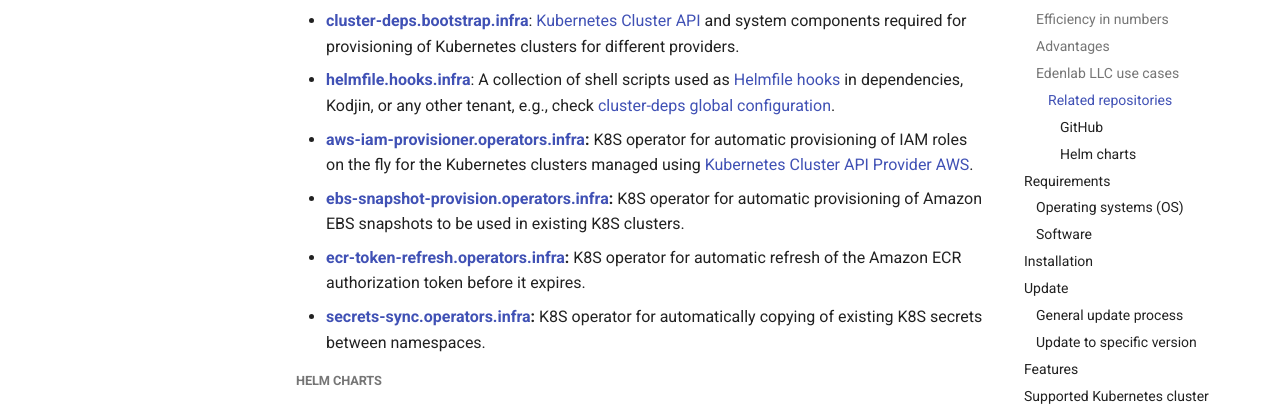
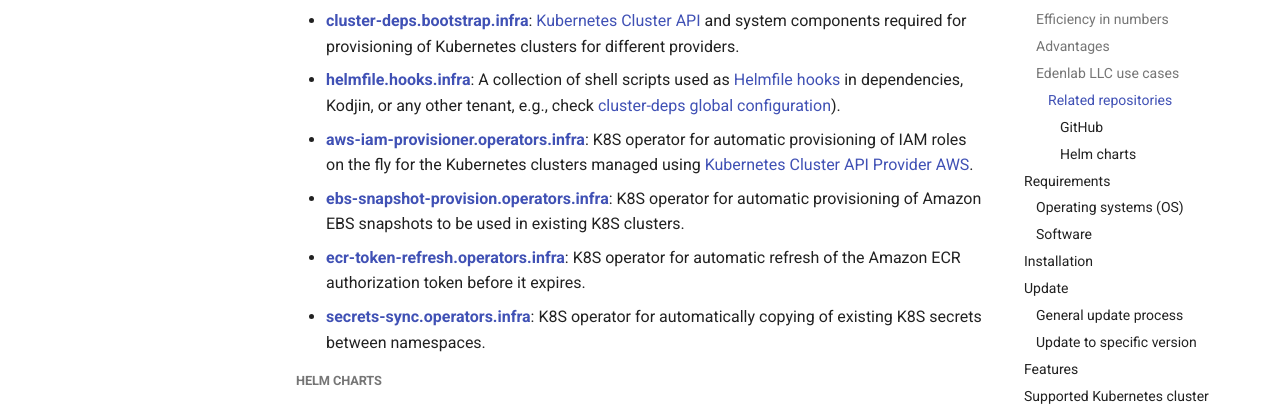
Before and after one commit to edenlabllc/rmk, an MkDocs documentation site: the page built from docs/index.md, in a window 1280 px wide and 900 px high, scrolled down 4239 px. Shown: the part 164-570 px from the top of the window. Built offline with MkDocs 1.6.1 and Material for MkDocs 9.7.7, drawn with Linux system fonts in a browser that asks for light colours; emoji names are drawn with the system emoji font; comment, search, counter and statistics services are not loaded; the version menu is left out.

```diff
--- a/docs/index.md
+++ b/docs/index.md
@@ -172,15 +172,15 @@ standard [GitLab Flow](https://about.gitlab.com/topics/version-control/what-is-g
   A collection of shell scripts used as [Helmfile hooks](https://helmfile.readthedocs.io/en/latest/#hooks) in
   dependencies, Kodjin, or any other tenant,
   e.g.,
-  check [cluster-deps global configuration](https://github.com/edenlabllc/cluster-deps.bootstrap.infra/blob/develop/etc/deps/develop/globals.yaml.gotmpl#L16).
-- **[aws-iam-provisioner.operators.infra](https://github.com/edenlabllc/aws-iam-provisioner.operators.infra):** K8S
+  check [cluster-deps global configuration](https://github.com/edenlabllc/cluster-deps.bootstrap.infra/blob/develop/etc/deps/develop/globals.yaml.gotmpl#L16)).
+- **[aws-iam-provisioner.operators.infra](https://github.com/edenlabllc/aws-iam-provisioner.operators.infra)**: K8S
   operator for automatic provisioning of IAM roles on the fly for the Kubernetes clusters managed
   using [Kubernetes Cluster API Provider AWS](https://cluster-api-aws.sigs.k8s.io/getting-started).
-- **[ebs-snapshot-provision.operators.infra](https://github.com/edenlabllc/ebs-snapshot-provision.operators.infra):**
+- **[ebs-snapshot-provision.operators.infra](https://github.com/edenlabllc/ebs-snapshot-provision.operators.infra)**:
   K8S operator for automatic provisioning of Amazon EBS snapshots to be used in existing K8S clusters.
-- **[ecr-token-refresh.operators.infra](https://github.com/edenlabllc/ecr-token-refresh.operators.infra):** K8S operator
+- **[ecr-token-refresh.operators.infra](https://github.com/edenlabllc/ecr-token-refresh.operators.infra)**: K8S operator
   for automatic refresh of the Amazon ECR authorization token before it expires.
-- **[secrets-sync.operators.infra](https://github.com/edenlabllc/secrets-sync.operators.infra):** K8S operator for
+- **[secrets-sync.operators.infra](https://github.com/edenlabllc/secrets-sync.operators.infra)**: K8S operator for
   automatically copying of existing K8S secrets between namespaces.
 
 ##### Helm charts
```
